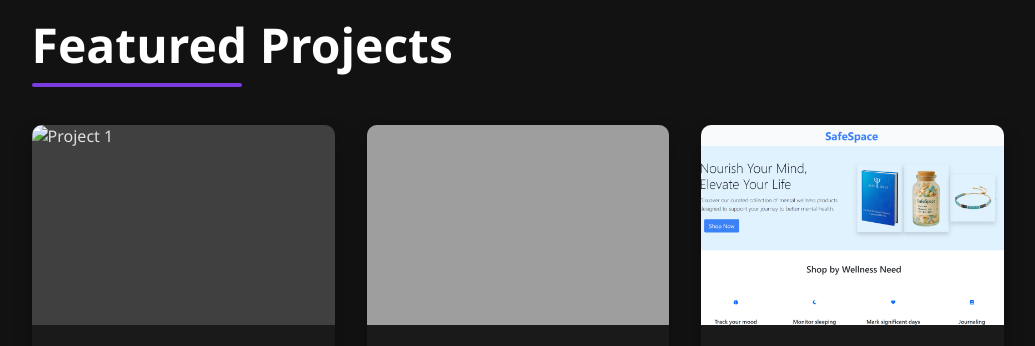
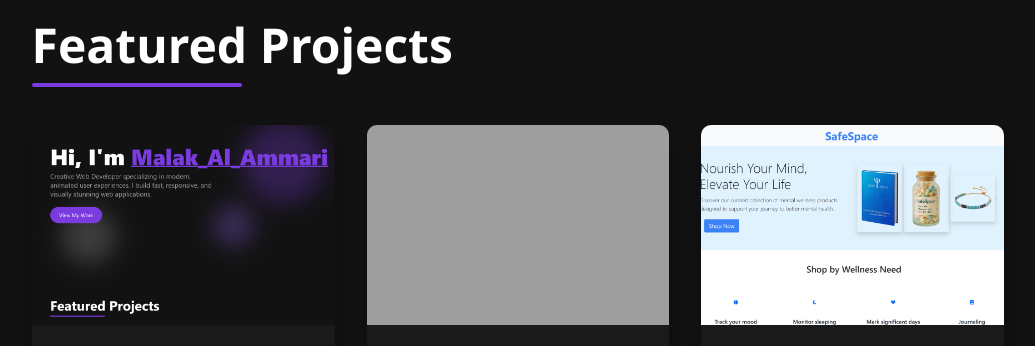
Before and after one commit to alammarimalak/animated_portfolio, a plain HTML site: page index.html in a window 1280 px wide. Shown: the part 820-1166 px from the top of the page, without its empty margins (122-1157 px from the left). Drawn offline with nearby package versions, Linux system fonts and the light colour scheme; the site is published under a folder, as on GitHub Pages, so addresses that start at the root find nothing.

Commit message:
pic fixed again

```diff
--- a/index.html
+++ b/index.html
@@ -47,7 +47,7 @@ digital solutions. I thrive on innovation, teamwork, and continuous learning, al
             <div class="projects-grid">
                 <div class="project-card">
                     <div class="project-image">
-                        <img src="/projects/portfolio.png" alt="Project 1">
+                        <img src="projects/portfolio.png" alt="Project 1">
                     </div>
                     <div class="project-info">
                         <h3 class="project-title">Animated Portfolio</h3>
```
